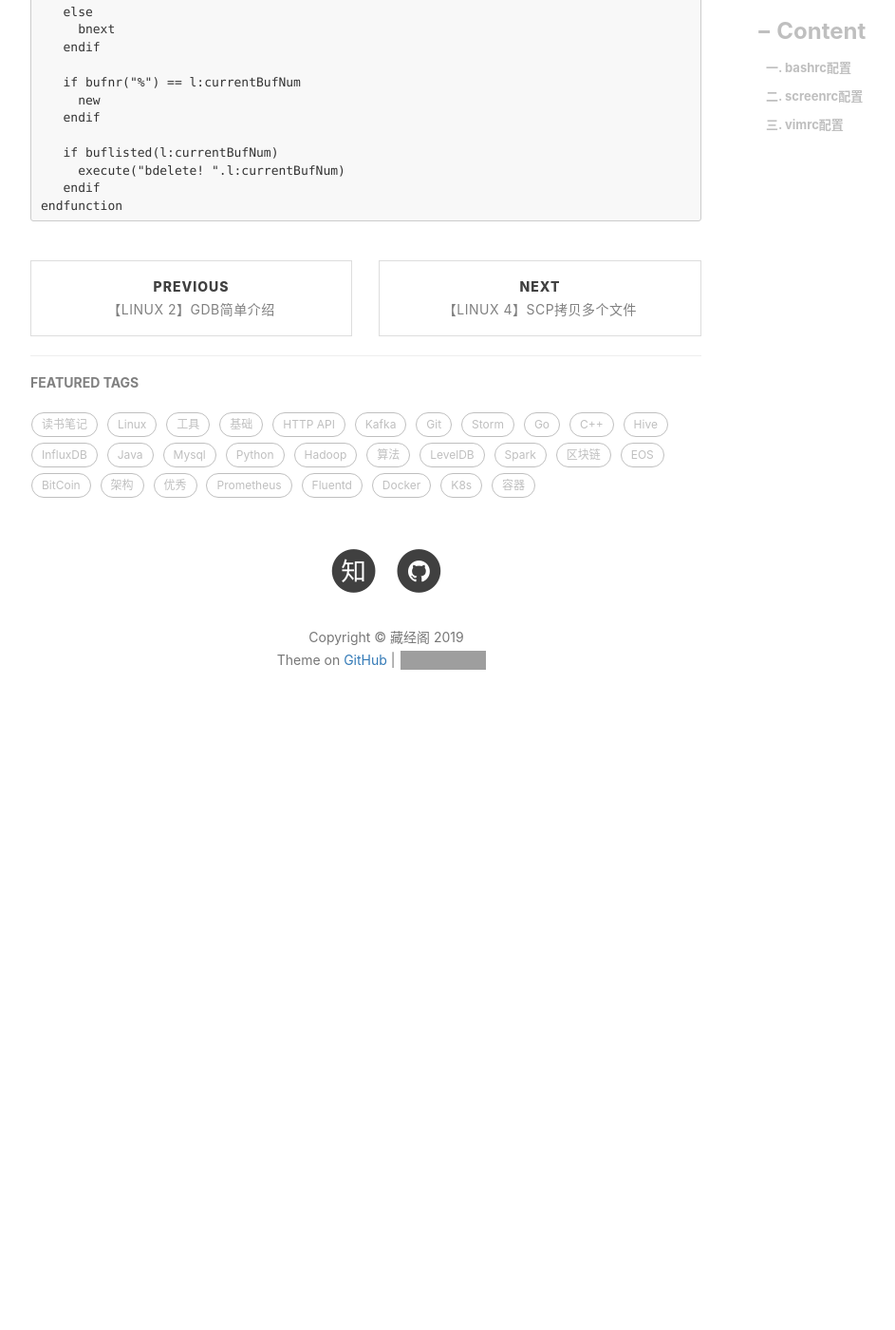
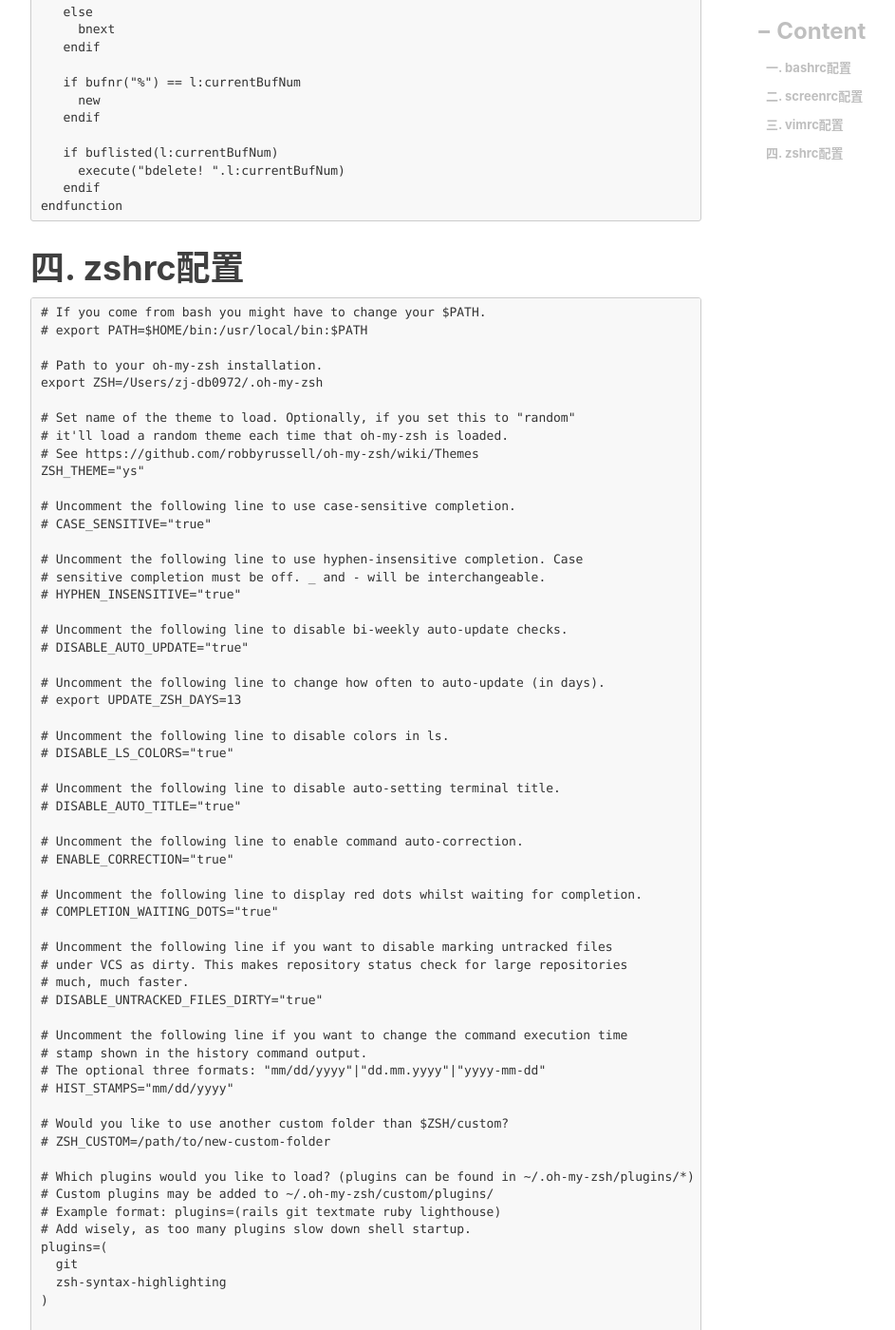
Before and after one commit to engru/chenguolin.github.io, a Jekyll site: the page built from _posts/2016-09-21-【Linux-3】Linux配置.md, in a window 1280 px wide and 1400 px high, scrolled down 10679 px. Shown: the whole window at 95% size, without its empty margins (233-1176 px from the left). Built offline with Jekyll 4.4.1, drawn with Linux system fonts in a browser that asks for light colours; nearby versions of some CDN libraries; comment, search, counter and statistics services are not loaded; before the commit the page ends 11478 px from its top, so only the background shows below that; some of the changed text lies outside the part shown; grey boxes are pictures that could not be loaded.

Commit message:
Update 2016-09-21-【Linux-3】Linux配置.md

````diff
--- a/_posts/2016-09-21-【Linux-3】Linux配置.md
+++ b/_posts/2016-09-21-【Linux-3】Linux配置.md
@@ -562,3 +562,119 @@ function! <SID>BufcloseCloseIt()
    endif
 endfunction
 ```
+
+# 四. zshrc配置
+```
+# If you come from bash you might have to change your $PATH.
+# export PATH=$HOME/bin:/usr/local/bin:$PATH
+
+# Path to your oh-my-zsh installation.
+export ZSH=/Users/zj-db0972/.oh-my-zsh
+
+# Set name of the theme to load. Optionally, if you set this to "random"
+# it'll load a random theme each time that oh-my-zsh is loaded.
+# See https://github.com/robbyrussell/oh-my-zsh/wiki/Themes
+ZSH_THEME="ys"
+
+# Uncomment the following line to use case-sensitive completion.
+# CASE_SENSITIVE="true"
+
+# Uncomment the following line to use hyphen-insensitive completion. Case
+# sensitive completion must be off. _ and - will be interchangeable.
+# HYPHEN_INSENSITIVE="true"
+
+# Uncomment the following line to disable bi-weekly auto-update checks.
+# DISABLE_AUTO_UPDATE="true"
+
+# Uncomment the following line to change how often to auto-update (in days).
+# export UPDATE_ZSH_DAYS=13
+
+# Uncomment the following line to disable colors in ls.
+# DISABLE_LS_COLORS="true"
+
+# Uncomment the following line to disable auto-setting terminal title.
+# DISABLE_AUTO_TITLE="true"
+
+# Uncomment the following line to enable command auto-correction.
+# ENABLE_CORRECTION="true"
+
+# Uncomment the following line to display red dots whilst waiting for completion.
+# COMPLETION_WAITING_DOTS="true"
+
+# Uncomment the following line if you want to disable marking untracked files
+# under VCS as dirty. This makes repository status check for large repositories
+# much, much faster.
+# DISABLE_UNTRACKED_FILES_DIRTY="true"
+
+# Uncomment the following line if you want to change the command execution time
+# stamp shown in the history command output.
+# The optional three formats: "mm/dd/yyyy"|"dd.mm.yyyy"|"yyyy-mm-dd"
+# HIST_STAMPS="mm/dd/yyyy"
+
+# Would you like to use another custom folder than $ZSH/custom?
+# ZSH_CUSTOM=/path/to/new-custom-folder
+
+# Which plugins would you like to load? (plugins can be found in ~/.oh-my-zsh/plugins/*)
+# Custom plugins may be added to ~/.oh-my-zsh/custom/plugins/
+# Example format: plugins=(rails git textmate ruby lighthouse)
+# Add wisely, as too many plugins slow down shell startup.
+plugins=(
+  git
+  zsh-syntax-highlighting
+)
+
+source $ZSH/oh-my-zsh.sh
+
+# User configuration
+
+# export MANPATH="/usr/local/man:$MANPATH"
+
+# You may need to manually set your language environment
+# export LANG=en_US.UTF-8
+
+# Preferred editor for local and remote sessions
+# if [[ -n $SSH_CONNECTION ]]; then
+#   export EDITOR='vim'
+# else
+#   export EDITOR='mvim'
+# fi
+
+# Compilation flags
+# export ARCHFLAGS="-arch x86_64"
+
+# ssh
+# export SSH_KEY_PATH="~/.ssh/rsa_id"
+
+# Set personal aliases, overriding those provided by oh-my-zsh libs,
+# plugins, and themes. Aliases can be placed here, though oh-my-zsh
+# users are encouraged to define aliases within the ZSH_CUSTOM folder.
+# For a full list of active aliases, run `alias`.
+
+# Example aliases
+# alias zshconfig="mate ~/.zshrc"
+# alias ohmyzsh="mate ~/.oh-my-zsh"
+export GOROOT=/usr/local/Cellar/go/1.11.4/libexec
+export GOPATH=/Users/zj-db0972/project/go
+export JAVA_HOME=/Library/Java/JavaVirtualMachines/jdk1.8.0_144.jdk/Contents/Home
+export ANT_HOME=/usr/local/Cellar/ant/1.10.1
+export PATH=$PATH:/usr/local/maven3.5/bin:/usr/local/redis/bin:/usr/local/Cellar/hadoop/2.8.1/sbin:/usr/local/Cellar/hive/2.1.1/bin:/usr/local/Cellar/hue/build/env/bin:$ANT_HOME/bin:~/project/go/bin:/usr/local/Cellar/go/1.11.4/libexec/bin
+export PATH="/usr/local/opt/mysql@5.7/bin:$PATH"
+export PATH="/usr/local/opt/mysql@5.7/bin:$PATH"
+# Add RVM to PATH for scripting. Make sure this is the last PATH variable change.
+export PATH="$PATH:$HOME/.rvm/bin"
+
+# set LD_LIBRARY_PATH
+export LD_LIBRARY_PATH=$LD_LIBRARY_PATH:/usr/local/lib:/usr/local/lib/hadoop/native
+
+# alias
+alias mt161='ssh -A cgl@42.62.69.161 -p 34185'
+alias pytool='python -mjson.tool'
+
+# ssh-add ~/.ssh/hkkevin.pem
+ssh-add ~/.ssh/id_rsa_meitu
+
+# kubectl completion
+source <(kubectl completion zsh)
+
+source ~/.oh-my-zsh/custom/plugins/zsh-syntax-highlighting/zsh-syntax-highlighting.zsh
+```
````
